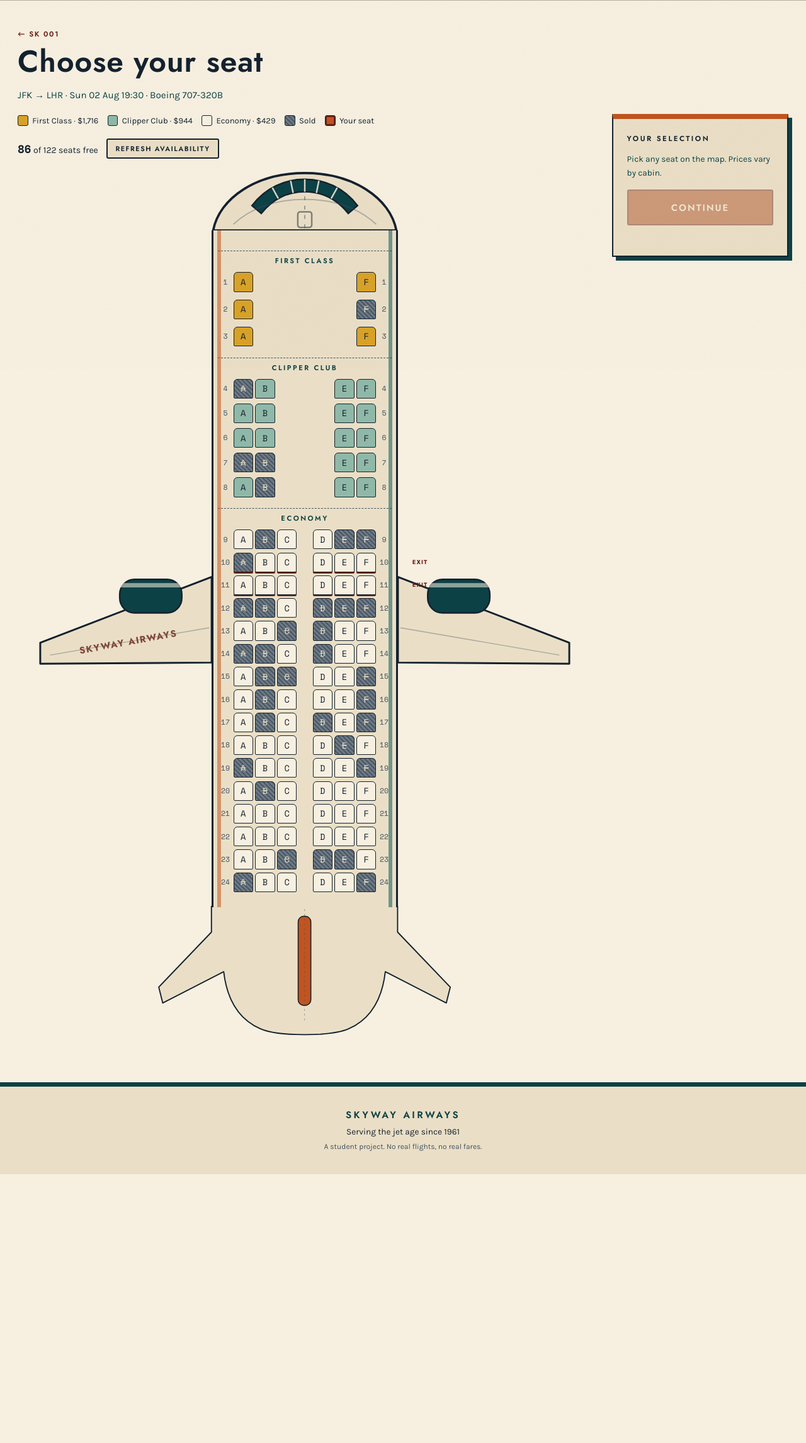
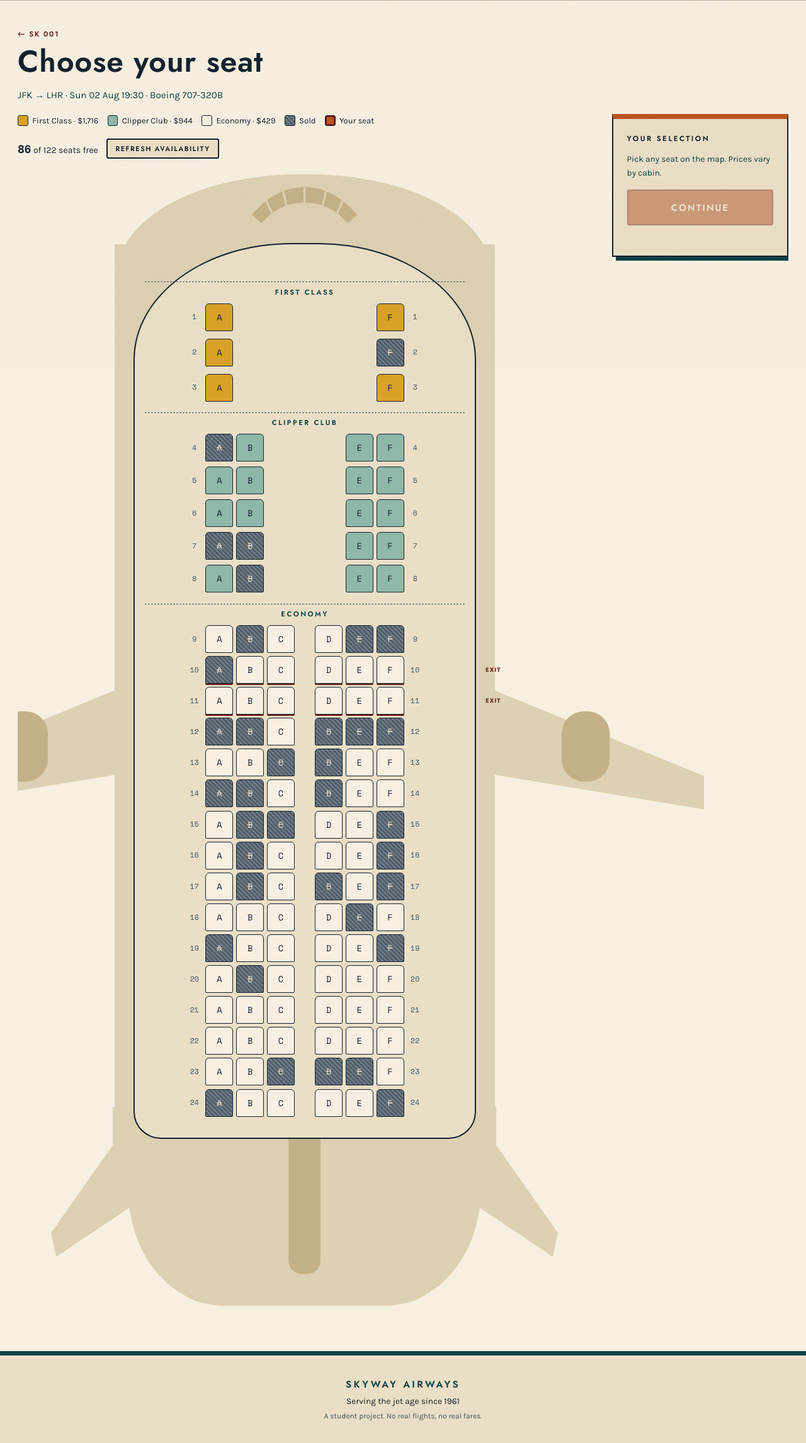
Before and after one commit to programredacted/skyway-airways, a Flask app: page /flights/1/seats in a window 1280 px wide. Shown: the part 214-2506 px from the top of the page at 63% size. Before the commit the page ends 2079 px from the top, so only its background shows below. Run offline with Flask 3, Linux system fonts and the light colour scheme; data comes from the database, SQL or seed files in the repository.

Commit message:
Put the cabin back and make the aircraft a silhouette behind it
The outlined airframe was the wrong trade. An outline has to meet the
cabin walls exactly or it reads as sprouting from a spine, and meeting
them meant shrinking everything that mattered: the cabin went from 34rem
to 18.5rem and seats from 44px to 31px so the wings would fit.

Drawn as a pale silhouette instead, the aircraft passes behind an opaque
cabin, so nothing has to line up and the wings are free to be sized for
shape alone - including running past the column, which the grid clips.
The cabin goes back to the original 34rem shell with 44px seats and the
rounded profile, and is now the only part of the drawing with an outline.

A fuselage band behind the cabin carries the silhouette down its sides;
without it the nose and tail read as domes stuck on either end rather
than the ends of one hull. The nose is deliberately shallow - in
proportion to a fuselage this wide it would be ~300px of pale nothing
above the first seat.

No airline titles on the wing: the visible span is 146 units to port and
224 to starboard once the tips are clipped, an engine takes 52 and the
name renders 134, so it fitted on neither side at a size worth reading.

Two real defects found on the way:

- Clicking the empty space between two first-class seats selected it.
  Gaps are drawn as `.seat` spans so the columns stay aligned, and the
  script matched on `.seat` alone - so a gap set seat_id=undefined, drew
  a selection ring and sent the booking to a Continue that silently
  bounced back to the seat map. It now matches `.seat[data-seat-id]`,
  with a test. Arrow keys skip gaps rather than dying on them.
- A negative z-index child of a stacking context paints above that
  context's background, so z-index: 1 on the cabin put the wing markings
  over the seats.

34/34 pytest, 17/17 airframe checks, 15/15 browser walkthrough, and no
horizontal overflow from 390px to 1500px.

Co-Authored-By: Claude Opus 5 <noreply@anthropic.com>

```diff
--- a/static/css/retro.css
+++ b/static/css/retro.css
@@ -1078,6 +1078,13 @@ a:hover { color: var(--orange-dk); }
 
 .seatmap { display: grid; grid-template-columns: minmax(0, 1fr) 17.5rem; gap: 2rem; align-items: start; }
 
+/* The wingtips run past the cabin column and pass behind the selection panel,
+   which is what buys the wings enough clear span to carry an engine and the
+   titles. Clipping on the column instead left 147 units of visible wing for
+   186 units of markings. `clip` rather than `hidden`: it does not establish a
+   scroll container, so the sticky panel inside still sticks. */
+.seatmap { overflow-x: clip; overflow-y: visible; }
+
 .legend {
   display: flex;
   flex-wrap: wrap;
@@ -1118,92 +1125,77 @@ a:hover { color: var(--orange-dk); }
 
 /* ------------------------------------------------ the aircraft, from above -- */
 
-/* The box is the fuselage itself, with no padding: the wings and tailplane are
-   sized as multiples of it, so their roots land on the cabin walls. */
 .airframe {
-  --skin: var(--paper-2);
-  --outline: var(--ink);
+  --hull:   var(--paper-3);   /* the silhouette: one step off the page, no outline */
+  --hull-2: #c4b189;          /* glazing, engines, fin */
   position: relative;
-  max-width: 18.5rem;
+  max-width: 34rem;
   margin: 0 auto;
 }
 
-.airframe__skin { fill: var(--skin); stroke: var(--outline); stroke-width: 3; stroke-linejoin: round; }
-.airframe__glass { fill: var(--teal-dk); stroke: var(--outline); stroke-width: 2; }
-/* cream frames laid over the glazing band, so it reads as six windows */
-.airframe__mullion { stroke: var(--paper); stroke-width: 2; opacity: 0.85; }
-.airframe__detail { fill: none; stroke: var(--outline); stroke-width: 2; opacity: 0.5; }
-.airframe__centreline { stroke: var(--ink-soft); stroke-width: 1.5; stroke-dasharray: 5 7; opacity: 0.5; }
-/* Explicit classes, not `rect + rect`: a sibling selector matched every nacelle
-   after the first and filled one of the two engines cream. */
-.airframe__nacelle { fill: var(--teal-dk); stroke: var(--outline); stroke-width: 2.5; }
-.airframe__intake { fill: var(--paper); opacity: 0.55; }
-.airframe__fin { fill: var(--orange); stroke: var(--outline); stroke-width: 2.5; }
-.airframe__panel { fill: none; stroke: var(--ink-soft); stroke-width: 1.6; opacity: 0.35; }
-
-/* Sized in viewBox units against a 900-wide box that renders ~2.8x the cabin
-   width — anything larger reads as a headline lying across the seats. */
-.airframe__wordmark {
-  fill: var(--oxblood);
-  font-family: var(--font-display);
-  font-size: 15px;
-  font-weight: 700;
-  letter-spacing: 1.5px;
-  text-transform: uppercase;
-  opacity: 0.8;
-}
-
-.airframe__nose, .airframe__tail { display: block; height: auto; }
-.airframe__nose { width: 100%; margin-bottom: -2px; }
-
-/* 170% wide with the cone root at 58.8% of the viewBox, so the cone leaves the
-   cabin at full width and the stabilisers are the part that overhangs. The
-   negative margin re-centres what the extra 70% would otherwise push right. */
-.airframe__tail { width: 170%; margin: -2px 0 0 -35%; }
-
-/* the fuselage: the walls are the border, so the cabin can be any length */
+/* No stroke anywhere on the silhouette. An outline is what made the airframe
+   compete with the seats, and it is what forced every edge to meet the cabin
+   exactly; a flat fill reads as shape alone. */
+.airframe__hull { fill: var(--hull); }
+.airframe__glass { fill: var(--hull-2); }
+/* thin: at 2.5 the frames took a fifth of the band each and the glazing read
+   as a row of bricks rather than a windscreen */
+.airframe__mullion { stroke: var(--hull); stroke-width: 1.6; }
+.airframe__nacelle { fill: var(--hull-2); }
+.airframe__fin { fill: var(--hull-2); }
+
+/* Pulled back under the cabin so the silhouette runs continuously behind the
+   shell instead of butting up against it. */
+.airframe__nose, .airframe__tail {
+  display: block;
+  position: relative;
+  z-index: -1;   /* under the cabin, which they overlap at both ends */
+  height: auto;
+}
+.airframe__nose { width: 112%; margin: 0 0 -2.4rem -6%; }
+.airframe__tail { width: 155%; margin: -3.2rem 0 0 -27.5%; }
+
+/* The cabin: the original rounded shell, at the width that kept the seats 44px
+   and legible. The only part of the drawing that carries an outline. */
 .airframe__body {
   position: relative;
-  padding: 0.9rem 0.45rem 1.2rem;
-  background: var(--skin);
-  border-left: 3px solid var(--outline);
-  border-right: 3px solid var(--outline);
+  /* Deliberately no z-index. Setting one makes this a stacking context, and a
+     negative-z child of a stacking context paints *above* that context's own
+     background — which put the wing markings over the seats. */
+  padding: 2.6rem 1rem 1.8rem;
+  background: var(--paper-2);
+  border: var(--rule);
+  border-radius: 46% 46% 8% 8% / 13% 13% 3% 3%;
   text-align: center;
   overflow: visible;
 }
 
-/* the painted livery stripe running the length of the fuselage */
-.airframe__livery {
+/* The fuselage the cabin sits inside. Without it the nose and tail read as
+   domes stuck on either end rather than the ends of one hull, because nothing
+   carries the silhouette down the sides of the cabin. */
+.airframe__body::before {
+  content: "";
   position: absolute;
-  left: 0;
-  right: 0;
-  top: 0;
-  bottom: 0;
-  pointer-events: none;
-  /* above the wing root, whose cream fill would otherwise erase the stripes
-     for the height of the wing box and make the cheatline look truncated */
-  z-index: 2;
-  background:
-    linear-gradient(90deg, transparent 0 6px, var(--orange) 6px 12px, transparent 12px) left / 100% no-repeat,
-    linear-gradient(270deg, transparent 0 6px, var(--teal) 6px 12px, transparent 12px) right / 100% no-repeat;
-  opacity: 0.55;
+  inset: 0 -6%;
+  z-index: -1;
+  background: var(--hull);
 }
 
 /* Wings hang off a zero-height anchor, so they line up with the over-wing row
    without pushing any seats apart. */
 .airframe__wingset { position: relative; height: 0; }
 
-/* The wing root is 33.3% of the viewBox, so 300% would make it one containing
-   block wide — but the containing block here is the body's content box, which
-   is 20px inside the walls. 322% puts the root back on the walls exactly. */
+/* Behind the cabin's own background: a negative z-index against a parent that
+   is positioned but creates no stacking context. That is what lets the root
+   pass under the seats unseen, and the span be sized for shape alone. */
 .airframe__wings {
   position: absolute;
-  top: -5.2rem;
+  top: -9rem;
   left: 50%;
-  width: 322%;
+  width: 260%;
   transform: translateX(-50%);
   pointer-events: none;   /* decorative: must never swallow a seat click */
-  z-index: 0;
+  z-index: -1;
 }
 
 .cabin-divider {
@@ -1226,11 +1218,11 @@ a:hover { color: var(--orange-dk); }
   display: flex;
   justify-content: center;
   align-items: center;
-  gap: 0.22rem;
+  gap: 0.3rem;
   margin-bottom: 0.32rem;
 }
 
-.seat-row__number { flex: none; width: 1.15rem; font-family: var(--font-mono); font-size: 0.72rem; color: var(--ink-soft); }
+.seat-row__number { flex: none; width: 1.6rem; font-family: var(--font-mono); font-size: 0.72rem; color: var(--ink-soft); }
 
 /* premium cabins fly fewer seats across, at a longer pitch */
 .seat-row--first { margin-bottom: 0.75rem; }
@@ -1254,18 +1246,14 @@ a:hover { color: var(--orange-dk); }
   color: var(--oxblood);
 }
 
-/* 31px on desktop, where a pointer is precise and a shorter cabin lets the
-   wings read at aircraft proportions; the narrow breakpoint puts it back to
-   44px for touch. Both clear the 24px minimum target size.
-
-   `flex: none` matters: a row carries its number on both sides, so the natural
-   width ran over the fuselage and flex quietly shrank every seat's width but
-   not its height, leaving them 31x34. Now a bad size overflows visibly. */
+/* `flex: none` matters: a row carries its number on both sides, so if the row
+   ever outgrows the cabin, flex quietly shrinks every seat's width but not its
+   height, leaving them 31x34. Now a bad size overflows visibly instead. */
 .seat {
   position: relative;
   flex: none;
-  width: 1.95rem;
-  height: 1.95rem;
+  width: 2.75rem;
+  height: 2.75rem;          /* 44px touch target at the default font size */
   padding: 0;
   border: 1px solid var(--ink);
   border-radius: 6px 6px 2px 2px;
@@ -1312,7 +1300,7 @@ a:hover { color: var(--orange-dk); }
   100% { box-shadow: none; }
 }
 
-.seat-aisle { flex: none; width: 1.15rem; }
+.seat-aisle { flex: none; width: 1.4rem; }
 
 /* ------------------------------------------------- live selection panel -- */
 
@@ -1714,23 +1702,6 @@ a:hover { color: var(--orange-dk); }
 .site-footer__fine { color: var(--ink-soft); font-size: 0.75rem; }
 
 /* ----------------------------------------------------------- responsive -- */
-
-/* A wing root tied to the fuselage means the span is fixed at ~840px, so below
-   this width the aircraft can no longer fit. Rather than shrink it into a
-   sliver, the wings and stabilisers fold away and the cabin takes the room
-   back — seats return to a 44px touch target, which is what matters here. */
-@media (max-width: 60rem) {
-  .airframe { max-width: 23.5rem; }
-  .airframe__wingset, .airframe__tail { display: none; }
-  .airframe__body {
-    border-radius: 0 0 14px 14px;
-    border-bottom: 3px solid var(--outline);
-  }
-  .seat { width: 2.75rem; height: 2.75rem; }
-  .seat-row { gap: 0.24rem; }
-  .seat-row__number { width: 1.2rem; }
-  .seat-aisle { width: 1.1rem; }
-}
 
 @media (max-width: 55rem) {
   .guide { grid-template-columns: 1fr; gap: 1.5rem; }
@@ -1818,7 +1789,7 @@ a:hover { color: var(--orange-dk); }
     background-size: 18px 14px;
   }
   .airframe { max-width: 100%; }
-  .airframe__body { padding: 0.7rem 0.15rem 1rem; }
+  .airframe__body { padding: 1.6rem 0.35rem 1rem; border-radius: 22% 22% 6% 6% / 5% 5% 2% 2%; }
   /* The exit label is decorative here; the red seat underline still marks the
      row and the aria-label stays on the element. `right` must be reset — left
      at -3.6rem it sat outside the viewport and widened the whole document. */
--- a/static/js/seatmap.js
+++ b/static/js/seatmap.js
@@ -29,8 +29,15 @@
   var selected = null;
   var REFRESH_MS = 30000;
 
+  // A row is emitted at the aircraft's full width, so positions that do not
+  // exist in a cabin are still present as `.seat.seat--empty` spans to keep the
+  // columns lined up. Only cells carrying a seat id are real; matching on
+  // `.seat` alone let a click on the space between two first-class seats
+  // "select" nothing, set seat_id=undefined and bounce the booking back here.
+  var REAL_SEAT = ".seat[data-seat-id]";
+
   function seats() {
-    return Array.prototype.slice.call(grid.querySelectorAll(".seat"));
+    return Array.prototype.slice.call(grid.querySelectorAll(REAL_SEAT));
   }
 
   function money(cents) {
@@ -106,23 +113,42 @@
 
   var ARROWS = { ArrowLeft: -1, ArrowRight: 1, ArrowUp: -1, ArrowDown: 1 };
 
+  function isReal(cell) {
+    return cell.matches(REAL_SEAT);
+  }
+
   function moveFocus(current, key) {
     var row = current.closest(".seat-row");
+    // Gaps are counted, so a column stays a column across cabins — but focus
+    // must skip over them, since a span cannot take focus and the arrow key
+    // would otherwise do nothing at all.
     var inRow = Array.prototype.slice.call(row.querySelectorAll(".seat"));
     var column = inRow.indexOf(current);
+    var step = ARROWS[key];
 
     if (key === "ArrowLeft" || key === "ArrowRight") {
-      var next = inRow[column + ARROWS[key]];
-      if (next) next.focus();
+      for (var i = column + step; i >= 0 && i < inRow.length; i += step) {
+        if (isReal(inRow[i])) return inRow[i].focus();
+      }
       return;
     }
 
     // Up/down keep the same column and step to the neighbouring row.
     var rows = Array.prototype.slice.call(grid.querySelectorAll(".seat-row"));
-    var target = rows[rows.indexOf(row) + ARROWS[key]];
+    var target = rows[rows.indexOf(row) + step];
     if (!target) return;
-    var targetSeats = target.querySelectorAll(".seat");
-    (targetSeats[Math.min(column, targetSeats.length - 1)] || targetSeats[0]).focus();
+
+    var cells = Array.prototype.slice.call(target.querySelectorAll(".seat"));
+    var landing = cells[Math.min(column, cells.length - 1)];
+    if (landing && isReal(landing)) return landing.focus();
+
+    // that column does not exist in the next cabin; take the nearest that does
+    var real = cells.filter(isReal);
+    if (!real.length) return;
+    real.sort(function (a, b) {
+      return Math.abs(cells.indexOf(a) - column) - Math.abs(cells.indexOf(b) - column);
+    });
+    real[0].focus();
   }
 
   // --- live availability -----------------------------------------------------
@@ -197,20 +223,20 @@
     });
 
     grid.addEventListener("click", function (event) {
-      var seat = event.target.closest(".seat");
+      var seat = event.target.closest(REAL_SEAT);
       if (seat) select(seat);
     });
 
     grid.addEventListener("keydown", function (event) {
       if (!ARROWS[event.key]) return;
-      var seat = event.target.closest(".seat");
+      var seat = event.target.closest(REAL_SEAT);
       if (!seat) return;
       event.preventDefault();
       moveFocus(seat, event.key);
     });
 
     grid.addEventListener("mouseover", function (event) {
-      var seat = event.target.closest(".seat");
+      var seat = event.target.closest(REAL_SEAT);
       if (!seat) return;
       hoverNote.textContent = seat.dataset.label + " · " +
         seat.dataset.cabinLabel + " · " + money(Number(seat.dataset.price)) +
--- a/templates/_airframe.html
+++ b/templates/_airframe.html
@@ -1,83 +1,64 @@
-{# Top-down aircraft parts drawn around the seat grid.
+{# The aircraft is drawn the way printed seat charts draw it: a pale silhouette
+   sitting behind the cabin, carrying the shape while the seats stay the only
+   high-contrast thing on the page.
 
-   Three separate SVGs rather than one: the fuselage has to stretch to however
-   many rows the aircraft has, and a single SVG would either distort the nose
-   and tail or lock the cabin to one length. The nose and tail keep their own
-   aspect ratio; the fuselage between them is a CSS box that grows. #}
+   That choice is what makes the geometry easy. An outlined airframe has to
+   meet the cabin walls exactly or it reads as sprouting from a spine, which
+   forces the cabin to shrink until the wings fit. A silhouette passes behind
+   an opaque cabin, so nothing has to line up and the wings are free to be as
+   large as the shape needs — including running off the edge of the column,
+   which the surrounding box clips. #}
 
 {% macro nose() -%}
-<svg class="airframe__nose" viewBox="0 0 240 84" aria-hidden="true" focusable="false">
-  {# A blunt ogive, and wide enough at the base to land on the fuselage walls.
-     Drawn taller and narrower it turns into a gothic arch rather than a nose. #}
-  <path class="airframe__skin" d="M2 82 C 10 40 58 8 120 8 C 182 8 230 40 238 82 Z"/>
-
-  {# One wraparound band of glazing with cream mullions laid over it. Six
-     separate filled panes read as a crown sitting on the nose; a single band
-     divided by frames reads as a windscreen. #}
-  <path class="airframe__glass" d="M52 50 C 70 26 96 16 120 16 C 144 16 170 26 188 50
-                                   L176 60 C 160 40 140 32 120 32 C 100 32 80 40 64 60 Z"/>
+{# Kept deliberately shallow. A nose in proportion to a fuselage this wide is
+   ~300px tall, which is that much pale nothing above the first seat. #}
+<svg class="airframe__nose" viewBox="0 0 320 84" aria-hidden="true" focusable="false">
+  {# an ogive, not a semicircle: a dome the width of the hull reads as a hill #}
+  <path class="airframe__hull" d="M4 84 C 10 42 70 6 160 6 C 250 6 310 42 316 84 Z"/>
+  {# flight-deck glazing: one wraparound band, framed rather than cut into panes #}
+  <path class="airframe__glass" d="M116 40 C 130 24 144 17 160 17 C 176 17 190 24 204 40
+                                   L196 47 C 184 34 173 30 160 30 C 147 30 136 34 124 47 Z"/>
   <g class="airframe__mullion">
-    <line x1="120" y1="16" x2="120" y2="32"/>
-    <line x1="101.8" y1="17.9" x2="105" y2="33.6"/>
-    <line x1="138.2" y1="17.9" x2="135" y2="33.6"/>
-    <line x1="78.2" y1="26.9" x2="86" y2="40.9"/>
-    <line x1="161.8" y1="26.9" x2="154" y2="40.9"/>
+    <line x1="160" y1="17" x2="160" y2="30"/>
+    <line x1="142" y1="20" x2="145" y2="33"/>
+    <line x1="178" y1="20" x2="175" y2="33"/>
+    <line x1="127" y1="26" x2="133" y2="39"/>
+    <line x1="193" y1="26" x2="187" y2="39"/>
   </g>
-
-  {# the seam where the nose section joins the cabin, then the gear door #}
-  <path class="airframe__panel" d="M28 74 C 52 52 84 42 120 42 C 156 42 188 52 212 74"/>
-  <rect class="airframe__detail" x="111" y="58" width="18" height="20" rx="3"/>
-  <line class="airframe__centreline" x1="120" y1="38" x2="120" y2="82"/>
 </svg>
 {%- endmacro %}
 
-{# The root sections below span x 300-600 of 900 and x 165-635 of 800. Those
-   fractions are load-bearing: the CSS widths (300% and 170% of the fuselage)
-   are chosen so each root lands exactly on the fuselage walls. Change one and
-   the wing or tailplane sprouts from a spine narrower than the cabin, which is
-   what made them read as toy-sized. #}
-
-{% macro wings(wordmark) -%}
+{# No airline titles on the wing. The visible span is 146 units to port and
+   224 to starboard once the column clips the tips; an engine takes 52 and the
+   name renders 134, so it fitted on neither side at a size worth reading. #}
+{% macro wings() -%}
 <div class="airframe__wingset" aria-hidden="true">
   <svg class="airframe__wings" viewBox="0 0 900 300" focusable="false">
-    {# Two half-wings rather than one path carried through the fuselage: a
-       single outline drew its root edges straight across the cabin, striking
-       through the seats and the class divider. Each root edge now sits on a
-       fuselage wall, where it disappears into the border. #}
-    <path class="airframe__skin" d="M300 124 L24 230 L24 264 L300 262 Z"/>
-    <path class="airframe__skin" d="M600 124 L876 230 L876 264 L600 262 Z"/>
-    {# engine nacelles, slung forward of the leading edge on their pylons #}
+    {# One path straight through the middle: the root is hidden behind the
+       cabin, so there is no seam to hide and no alignment to get wrong. #}
+    <path class="airframe__hull" d="M277 24 L623 24 L623 122 L882 228 L882 264 L566 212
+                                    L558 260 L342 260 L334 212 L18 264 L18 228 L277 122 Z"/>
+    {# Nacelles, longer fore-and-aft than across so they read as pods. Kept
+       inboard of x=101, where the surrounding column clips the wing — further
+       out they were sliced in half and read as wingtip fairings. #}
     <g>
-      <rect class="airframe__nacelle" x="152" y="128" width="100" height="54" rx="24"/>
-      <rect class="airframe__nacelle" x="648" y="128" width="100" height="54" rx="24"/>
-      <rect class="airframe__intake" x="152" y="134" width="100" height="7"/>
-      <rect class="airframe__intake" x="648" y="134" width="100" height="7"/>
-    </g>
-    {# the airline wordmark, painted along the port wing and raked with it #}
-    <text class="airframe__wordmark" x="88" y="248"
-          transform="rotate(-10.3 88 248)">{{ wordmark }}</text>
-    {# flap lines, parallel to the trailing edge #}
-    <g class="airframe__panel">
-      <line x1="296" y1="206" x2="40" y2="250"/>
-      <line x1="604" y1="206" x2="860" y2="250"/>
+      <rect class="airframe__nacelle" x="120" y="158" width="52" height="76" rx="24"/>
+      <rect class="airframe__nacelle" x="728" y="158" width="52" height="76" rx="24"/>
     </g>
   </svg>
 </div>
 {%- endmacro %}
 
 {% macro tail() -%}
-<svg class="airframe__tail" viewBox="0 0 800 330" aria-hidden="true" focusable="false">
-  {# The cone leaves the cabin at full fuselage width and tapers over its whole
-     length; the stabilisers sweep out of it rather than off a separate stub.
-     One continuous outline — capping the cone with a second path drew a chord
-     straight across the bottom on top of the curve. #}
-  <path class="airframe__skin" d="M165 0 L635 0 L635 66 L768 205 L758 245 L604 166
-                                  C 596 236 566 286 512 310
-                                  C 468 330 332 330 288 310
-                                  C 234 286 204 236 196 166
-                                  L42 245 L32 205 L165 66 Z"/>
+<svg class="airframe__tail" viewBox="0 0 800 300" aria-hidden="true" focusable="false">
+  {# the cone leaves the cabin at full width and tapers, with the stabilisers
+     sweeping out of it rather than off a separate stub #}
+  <path class="airframe__hull" d="M111 0 L689 0 L689 58 L782 190 L774 226 L664 152
+                                  C 654 220 620 266 570 290
+                                  C 526 312 274 312 230 290
+                                  C 180 266 146 220 136 152
+                                  L26 226 L18 190 L111 58 Z"/>
   {# the fin, seen edge-on from above #}
-  <rect class="airframe__fin" x="384" y="26" width="32" height="225" rx="14"/>
-  <line class="airframe__centreline" x1="400" y1="8" x2="400" y2="296"/>
+  <rect class="airframe__fin" x="376" y="24" width="48" height="228" rx="20"/>
 </svg>
 {%- endmacro %}
--- a/templates/seats.html
+++ b/templates/seats.html
@@ -63,7 +63,6 @@
            data-flight-id="{{ flight.id }}"
            data-base-fare="{{ flight.base_fare_cents }}"
            role="group" aria-label="Seat map for flight {{ flight.flight_number }}">
-        <span class="airframe__livery" aria-hidden="true"></span>
 
         {% for row in rows %}
           {% if loop.first or row.cabin_class != rows[loop.index0 - 1].cabin_class %}
@@ -72,7 +71,7 @@
 
           {# wings sit alongside the first over-wing row and add no height #}
           {% if row.row_number == exit_rows[0] %}
-            {{ airframe.wings(airline) }}
+            {{ airframe.wings() }}
           {% endif %}
 
           <div class="seat-row {{ 'seat-row--exit' if row.row_number in exit_rows }}
```
Also changed, not shown: tests/test_seatmap.py (+17 -0 lines), 6 other files.
